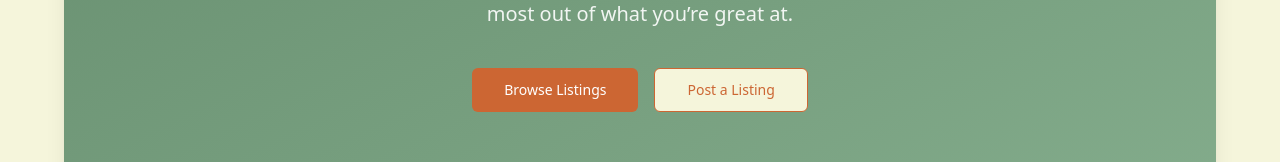
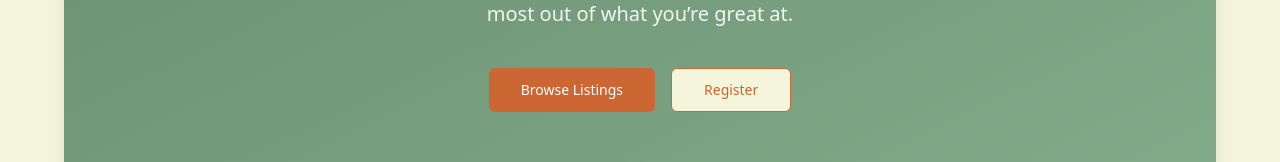
Before and after one commit to mansourmohamed2608/skillswap-app, a Next.js app in the folder frontend/: page / in a window 1280 px wide. Shown: the part 489-651 px from the top of the page. Built offline with nearby package versions, Linux system fonts and the light colour scheme; no server answers; the database is empty.

Commit message:
update hero post cta for guests

```diff
--- a/frontend/src/features/home/components/HomePageContent.tsx
+++ b/frontend/src/features/home/components/HomePageContent.tsx
@@ -15,6 +15,7 @@ import { getListingPath } from "@/lib/public-ids";
 import { getPublicLocationLabel } from "@/lib/location";
 import { getServiceCategoryLabel } from "@/services/serviceCategories";
 import { WishesCarousel } from "@/features/wishes/components/WishesCarousel";
+import { useAuth } from "@/context/AuthContext";
 import type { ServiceListing, User, Contributor, WishSummary } from "@/types";
 
 const HeroLogo = () => (
@@ -78,6 +79,8 @@ export function HomePageContent({
   topContributors?: Contributor[];
 }) {
   const { t, i18n } = useTranslation();
+  const { user } = useAuth();
+  const isAuthenticated = !!user;
   const isArabic = i18n.language?.toLowerCase().startsWith('ar');
   const communityHeading = isArabic ? 'تَهَادَوْا تَحَابُّوا' : 'Give Gifts, Spread Love';
   const communitySubtitle = isArabic
@@ -137,7 +140,9 @@ export function HomePageContent({
               <Link href="/listings">{t('home.hero.ctaBrowse')}</Link>
             </Button>
             <Button size="lg" variant="outline" asChild className="w-full border-accent text-accent transition-transform hover:-translate-y-0.5 hover:bg-accent hover:text-accent-foreground sm:w-auto">
-              <Link href="/listings/new">{t('home.hero.ctaPost')}</Link>
+              <Link href={isAuthenticated ? "/listings/new" : "/auth/signup"}>
+                {isAuthenticated ? t('home.hero.ctaPost') : t('events.registerCta', 'Register')}
+              </Link>
             </Button>
           </div>
         </div>
```
